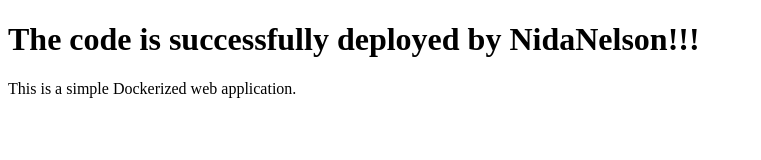
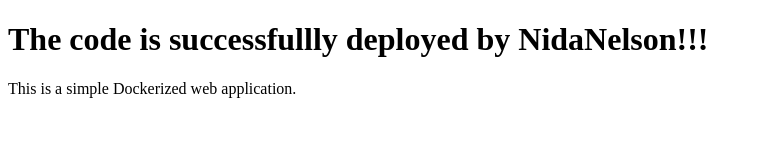
Before and after one commit to nidanelson/network_container_cloud_deployment_CA1, a plain HTML site: page hello-world-app/index.html in a window 1280 px wide. Shown: the whole page, without its empty margins (0-761 px from the left). Drawn offline with Linux system fonts and the light colour scheme.

Commit message:
to check docker

```diff
--- a/hello-world-app/index.html
+++ b/hello-world-app/index.html
@@ -4,7 +4,7 @@
     <title>Hello World</title>
 </head>
 <body>
-    <h1>The code is successfully deployed by NidaNelson!!!</h1>
+    <h1>The code is successfullly deployed by NidaNelson!!!</h1>
     <p>This is a simple Dockerized web application.</p>
 </body>
 </html>
```
